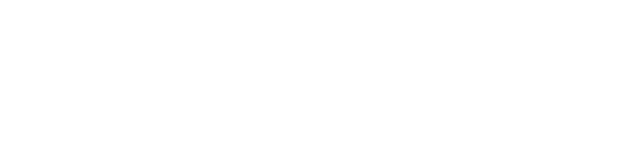
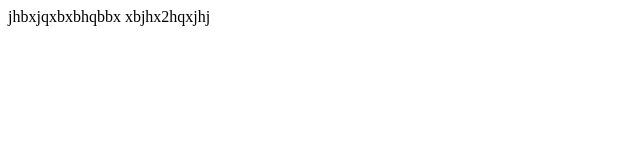
Before and after one commit to AmiraVlc/AmiraVlc.github.io, a plain HTML site: page index.html in a window 1280 px wide. Shown: the whole page, without its empty margins (0-640 px from the left). Drawn offline with Linux system fonts and the light colour scheme.

Commit message:
tekst toegevoegd

```diff
--- a/index.html
+++ b/index.html
@@ -7,7 +7,8 @@
         </head>
         <body>
 
-
+jhbxjqxbxbhqbbx
+xbjhx2hqxjhj
 
 
 
```
